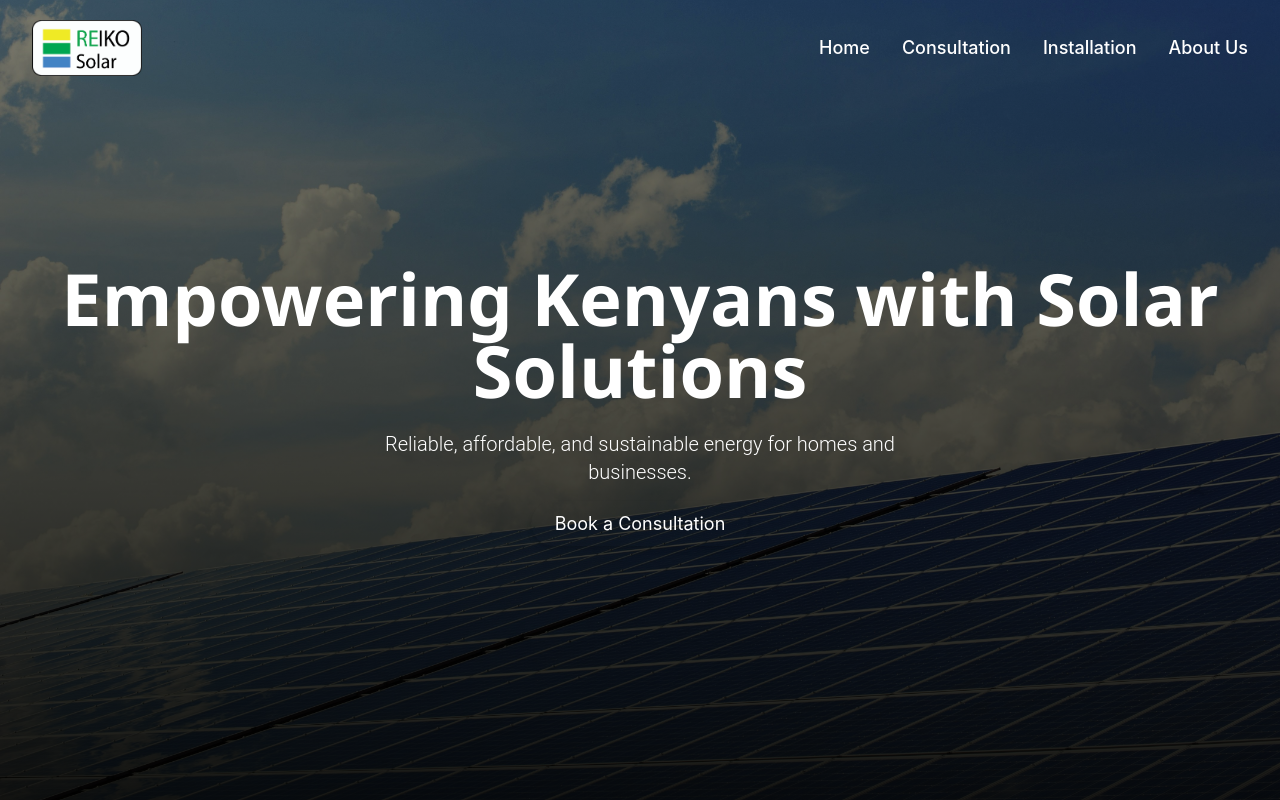
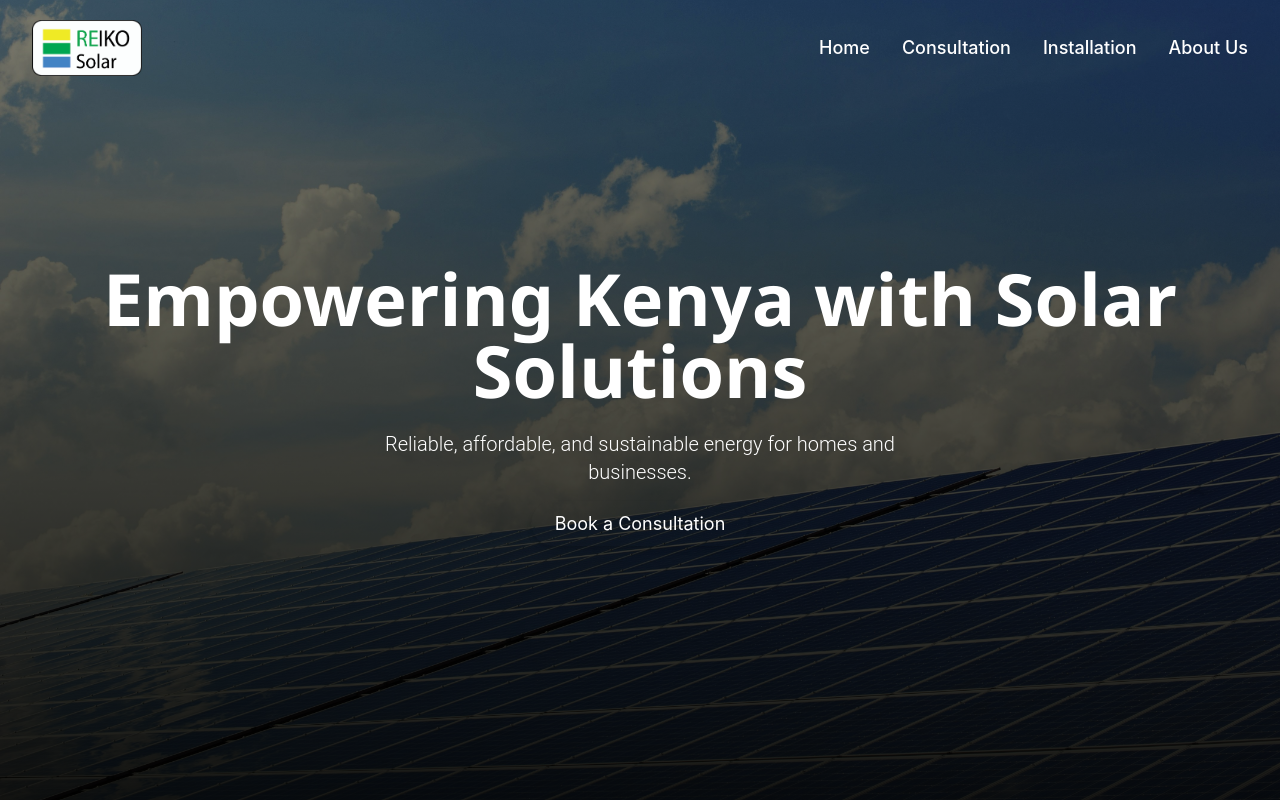
Before and after one commit to Nathanchepkonga/Reiko-solar, a React (Create React App) app: page / in a window 1280 px wide. Shown: the top 800 px of the page. Built offline with nearby package versions, Linux system fonts and the light colour scheme.

Commit message:
Update Home.jsx

```diff
--- a/src/pages/Home.jsx
+++ b/src/pages/Home.jsx
@@ -16,7 +16,7 @@ const Home = () => {
       >
         <div className="text-center space-y-6" data-aos="fade-up">
           <h1 className="text-5xl md:text-7xl font-bold leading-tight">
-            Empowering Kenyans with Solar Solutions
+            Empowering Kenya with Solar Solutions
           </h1>
           <p className="text-lg md:text-xl font-light max-w-xl mx-auto">
             Reliable, affordable, and sustainable energy for homes and businesses.
```
